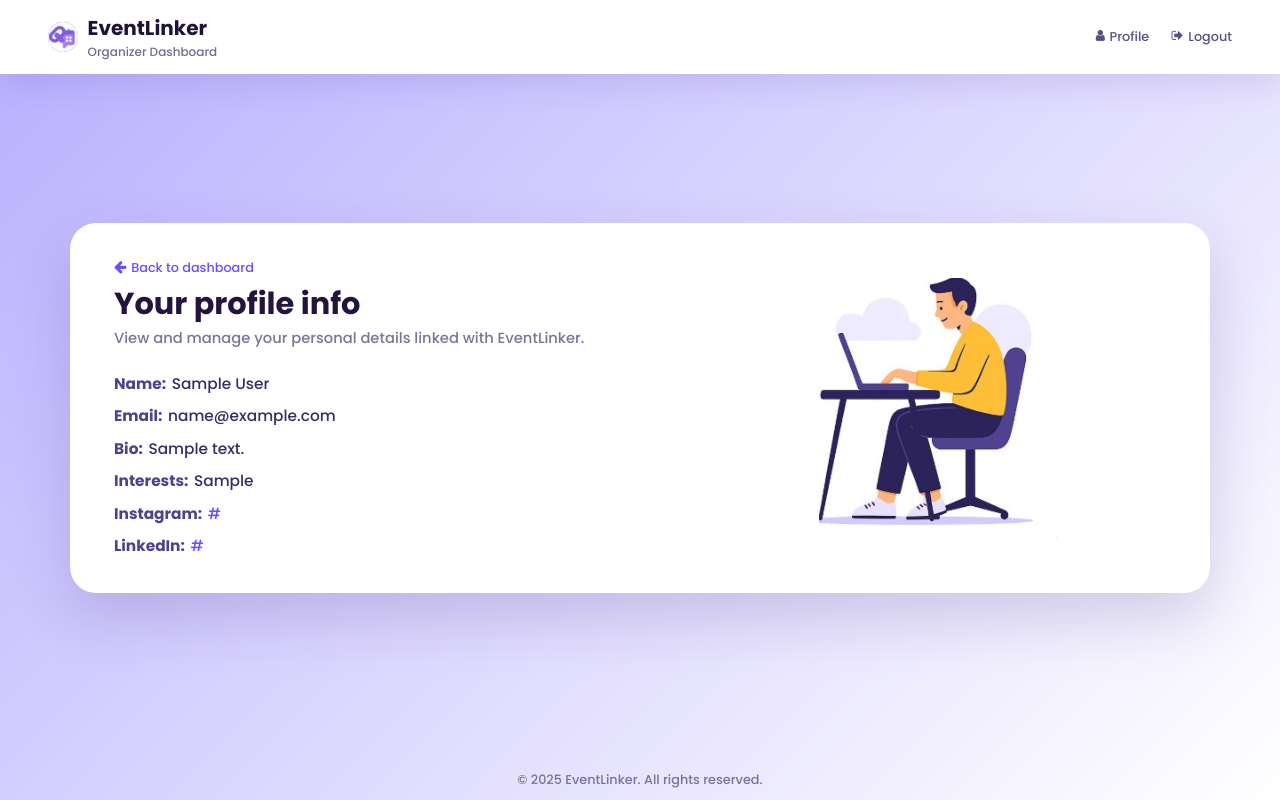
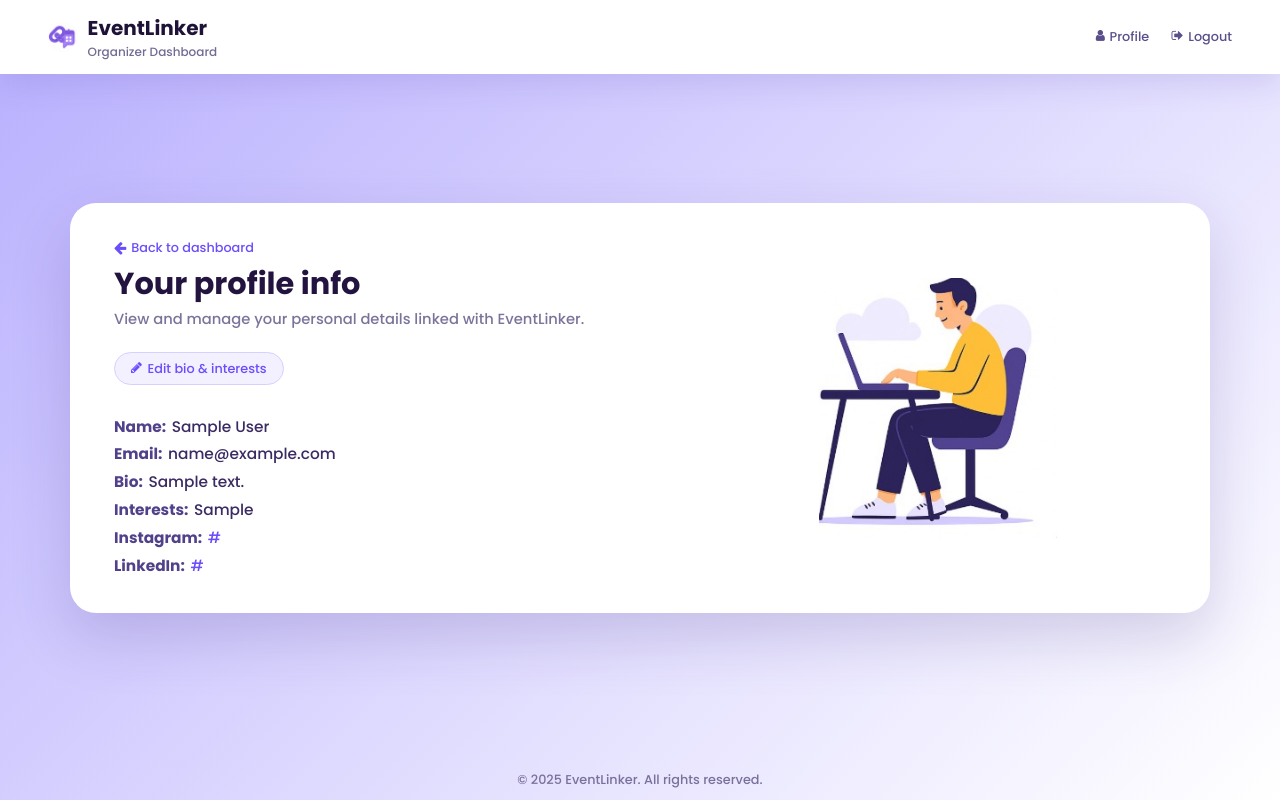
Before and after one commit to devikashaj711/eventlinker, a Flask app: page /profile in a window 1280 px wide. Run offline with Flask 3, Linux system fonts and the light colour scheme; the visitor is signed in with stand-in values (Sample User, id 1); tables that the repository leaves empty or names only in its code hold one stand-in row (values such as "Sample post"); data that the repository does not hold is empty.

Commit message:
Edit profile functionality

```diff
--- a/backend/organizer.py
+++ b/backend/organizer.py
@@ -207,7 +207,7 @@ def save_event():
 
         # Generate QR code
         # qr_data = f"http://127.0.0.1:5000/organizer/event/{event_id}"
-        qr_data = url_for('organizer_bp.view_event', event_id=event_id, _external=True)
+        qr_data = url_for('attendee_bp.attendee_event_details', event_id=event_id, _external=True)
         print('qr_data---', qr_data)
         qr_img = qrcode.make(qr_data)
 
--- a/backend/user.py
+++ b/backend/user.py
@@ -320,6 +320,40 @@ def user_profile():
         active_role=active_role
     )
 
+# Edit user details
+@user_bp.route('/profile/update', methods=['POST'])
+def update_profile():
+    if "user_id" not in session:
+        flash("Please log in first.", "danger")
+        return redirect(url_for('user_bp.login_user'))
+
+    bio = request.form.get('bio') or None
+    interests = request.form.get('interests') or None
+
+    conn = get_db_connection()
+    cursor = None
+
+    try:
+        cursor = conn.cursor()
+        cursor.execute(
+            """
+            UPDATE users
+            SET bio = %s,
+                interests = %s
+            WHERE user_id = %s
+            """,
+            (bio, interests, session["user_id"])
+        )
+        conn.commit()
+        flash("Profile updated successfully.", "success")
+    except Exception as e:
+        print("Profile update error:", e)
+        flash("Failed to update profile.", "danger")
+    finally:
+        close_db_connection(conn, cursor)
+
+    # Go back to the profile page to see updated data
+    return redirect(url_for('user_bp.user_profile'))
 
 
 # ------------------------
--- a/frontend/styles/profile.css
+++ b/frontend/styles/profile.css
@@ -175,8 +175,11 @@ body {
 .profile-details-grid {
     display: flex;
     flex-direction: column;
-    gap: 0.6rem;
+    gap: 0.3rem;
+    margin-top: 1.25rem;
+    /* adjust value as you like */
 }
+
 
 .profile-row {
     font-size: 0.96rem;
@@ -248,6 +251,126 @@ body {
     border-radius: 22px;
 }
 
+/* Edit profile */
+
+/* ============ PROFILE EDIT FORM ============ */
+
+.edit-toggle-btn,
+.primary-btn,
+.secondary-btn {
+    border-radius: 999px;
+    border: none;
+    padding: 0.4rem 1rem;
+    max-width: max-content;
+    font-size: 0.8rem;
+    font-weight: 500;
+    cursor: pointer;
+    display: inline-flex;
+    align-items: center;
+    gap: 0.35rem;
+    font-family: "Poppins", sans-serif;
+    transition:
+        transform 0.15s ease,
+        box-shadow 0.15s ease,
+        background 0.2s ease,
+        color 0.2s ease;
+}
+
+.edit-toggle-btn {
+    background: #f3f0ff;
+    color: #6c4dfc;
+    border: 1px solid #d6d0ff;
+    margin-bottom: 0.6rem;
+}
+
+.edit-toggle-btn:hover {
+    background: #e9e3ff;
+    transform: translateY(-1px);
+    box-shadow: 0 6px 18px rgba(88, 69, 177, 0.18);
+}
+
+.profile-edit-form {
+    margin-top: 0.1rem;
+    padding: 1rem 1.1rem;
+    border-radius: 16px;
+    background: #f7f5ff;
+    border: 1px solid #e0dafc;
+    display: none;
+    flex-direction: column;
+    gap: 0.8rem;
+    gap: 0.5rem;
+    margin-bottom: 0.2rem;
+}
+
+.profile-edit-form.visible {
+    display: flex;
+}
+
+.profile-edit-form .form-row {
+    display: flex;
+    flex-direction: column;
+    gap: 0.3rem;
+    font-size: 0.85rem;
+}
+
+.profile-edit-form label {
+    font-weight: 600;
+    color: #51408a;
+}
+
+.profile-edit-form textarea,
+.profile-edit-form input[type="text"] {
+    border-radius: 10px;
+    border: 1px solid #d6d0ff;
+    padding: 0.5rem 0.7rem;
+    font-family: "Poppins", sans-serif;
+    font-size: 0.85rem;
+    resize: vertical;
+    /* min-height: 60px; */
+    outline: none;
+    background: #ffffff;
+    transition:
+        border-color 0.2s ease,
+        box-shadow 0.2s ease,
+        background 0.2s ease;
+}
+
+.profile-edit-form textarea:focus,
+.profile-edit-form input[type="text"]:focus {
+    border-color: #6c4dfc;
+    box-shadow: 0 0 0 2px rgba(108, 77, 252, 0.2);
+}
+
+.profile-edit-form .form-actions {
+    display: flex;
+    gap: 0.6rem;
+    margin-top: 0.3rem;
+}
+
+.primary-btn {
+    background: #6c4dfc;
+    color: #ffffff;
+    box-shadow: 0 8px 22px rgba(108, 77, 252, 0.35);
+}
+
+.primary-btn:hover {
+    background: #5a3fe0;
+    transform: translateY(-1px);
+    box-shadow: 0 10px 26px rgba(108, 77, 252, 0.4);
+}
+
+.secondary-btn {
+    background: #ffffff;
+    color: #5b4f8b;
+    border: 1px solid #d6d0ff;
+}
+
+.secondary-btn:hover {
+    background: #f5f2ff;
+    transform: translateY(-1px);
+}
+
+
 
 
 /* ================================
--- a/frontend/templates/profile.html
+++ b/frontend/templates/profile.html
@@ -69,6 +69,38 @@
                     View and manage your personal details linked with EventLinker.
                 </p>
 
+                <!-- Toggle button for editing -->
+                <button type="button" class="edit-toggle-btn" id="editToggleBtn">
+                    <i class="fa fa-pencil"></i>
+                    Edit bio & interests
+                </button>
+
+                <!-- INLINE EDIT FORM -->
+                <form method="POST" action="{{ url_for('user_bp.update_profile') }}" class="profile-edit-form"
+                    id="profileEditForm">
+                    <div class="form-row">
+                        <label for="bio">Bio</label>
+                        <input type="text" id="bio" name="bio" rows="3" value="{{ user.bio or '' }}"
+                            placeholder="Write a short bio about yourself...">
+                    </div>
+
+                    <div class="form-row">
+                        <label for="interests">Interests</label>
+                        <input type="text" id="interests" name="interests" value="{{ user.interests or '' }}"
+                            placeholder="e.g., AI, Web Dev, Networking">
+                    </div>
+
+                    <div class="form-actions">
+                        <button type="submit" class="primary-btn">
+                            <i class="fa fa-save"></i> Save changes
+                        </button>
+                        <button type="button" class="secondary-btn" id="cancelEditBtn">
+                            Cancel
+                        </button>
+                    </div>
+                </form>
+
+                <!-- READ-ONLY DETAILS -->
                 <div class="profile-details-grid">
                     <p class="profile-row">
                         <strong>Name:</strong>
@@ -137,6 +169,26 @@
         <p>© 2025 EventLinker. All rights reserved.</p>
     </footer>
 
+    <!-- Simple JS to toggle the edit form -->
+    <script>
+        const editBtn = document.getElementById('editToggleBtn');
+        const cancelBtn = document.getElementById('cancelEditBtn');
+        const editForm = document.getElementById('profileEditForm');
+
+        if (editBtn && editForm) {
+            editBtn.addEventListener('click', function () {
+                editForm.classList.add('visible');
+                editBtn.style.display = 'none';
+            });
+        }
+
+        if (cancelBtn && editForm) {
+            cancelBtn.addEventListener('click', function () {
+                editForm.classList.remove('visible');
+                editBtn.style.display = 'inline-flex';
+            });
+        }
+    </script>
 </body>
 
 </html>
```
